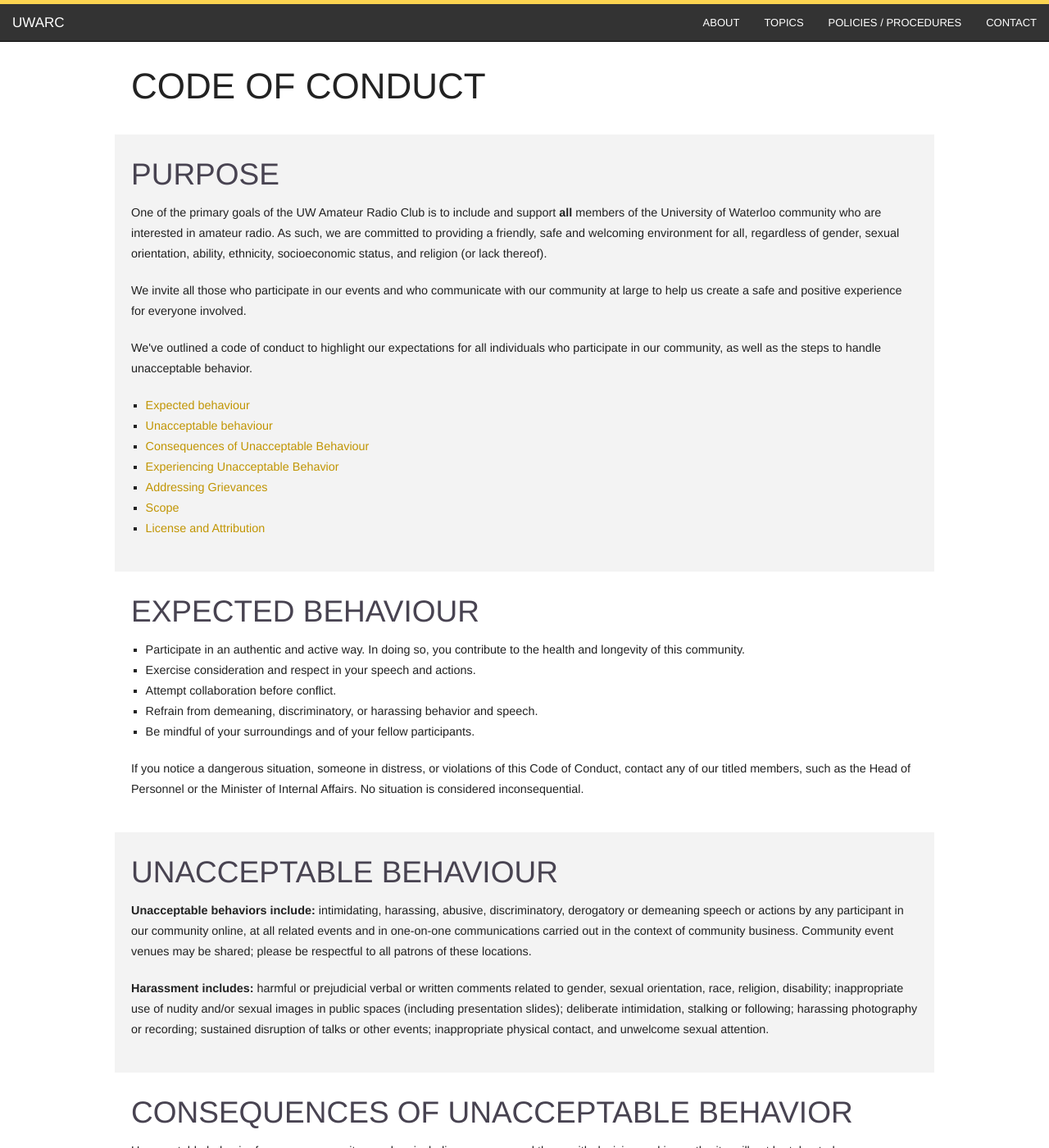
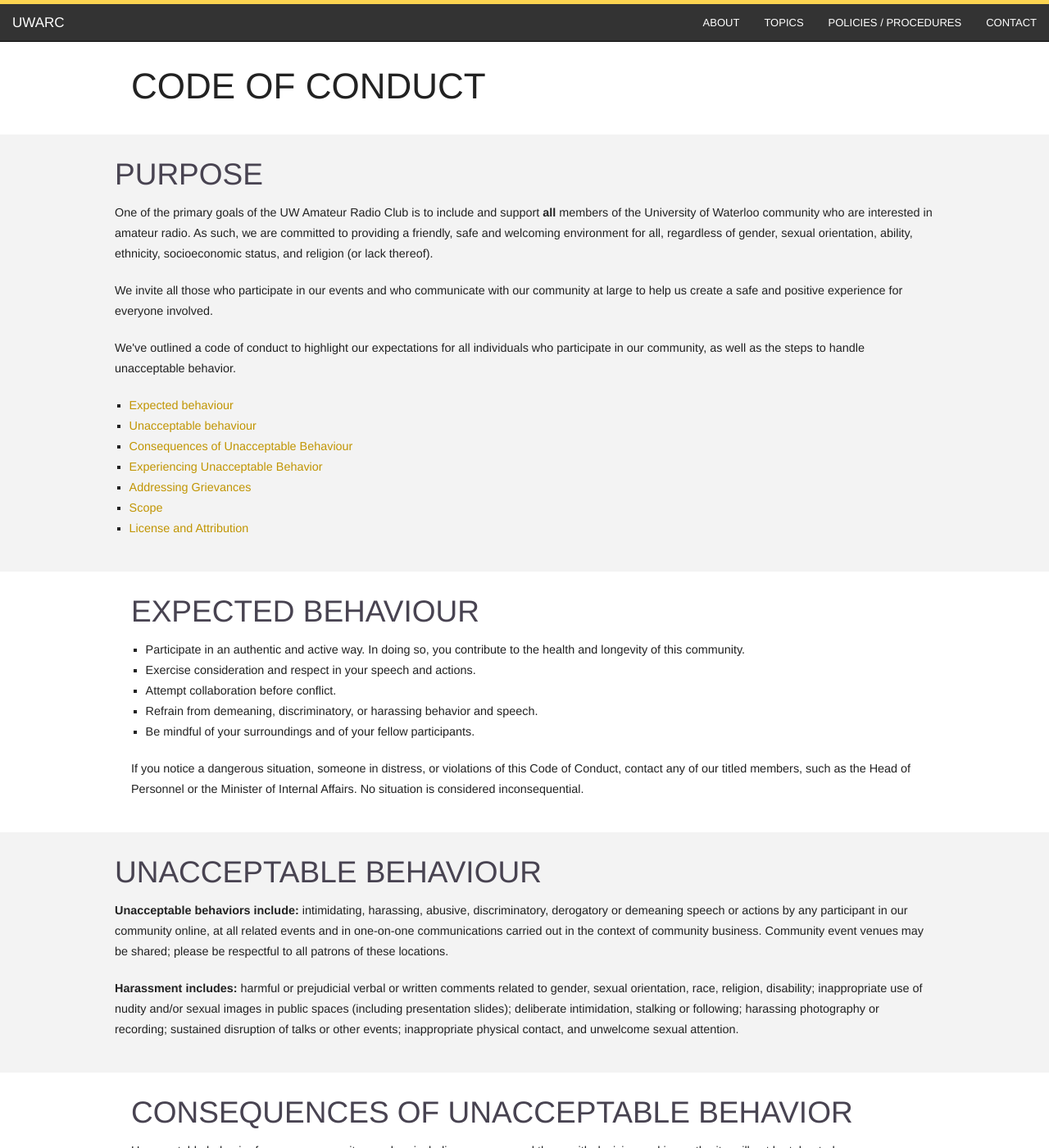
Before and after one commit to zachomedia/uwarc-website, a Jekyll site: the page built from policies-procedures/code-of-conduct/index.html, in a window 1280 px wide and 1400 px high. Shown: the whole window at 82% size. Built offline with Jekyll 4.4.1, drawn with Linux system fonts in a browser that asks for light colours; Markdown is read by kramdown in place of the engine named in the settings.

Commit message:
Minor style update to shaded sections

```diff
--- a/css/uwarc.css
+++ b/css/uwarc.css
@@ -71,6 +71,7 @@ dt {
 
 .shaded {
    background: #f3f3f3;
+   padding: 20px 10px;
 }
 
 .top-bar a:hover {
--- a/policies-procedures/code-of-conduct/index.html
+++ b/policies-procedures/code-of-conduct/index.html
@@ -7,7 +7,8 @@ title: Code of Conduct
     <h1>Code of Conduct</h1>
 </div>
 
-<div class="row shaded">
+<div class="shaded">
+<div class="row">
     <h2 class="subheader">Purpose</h2>
     <p>One of the primary goals of the UW Amateur Radio Club is to include
     and support <strong>all</strong> members of the University of Waterloo
@@ -30,6 +31,7 @@ title: Code of Conduct
       <li><a href="#License">License and Attribution</a></li>
     </ul>
 </div>
+</div>
 <div class="row">
     <h2 class="subheader"><a name="Expected behaviour" id="Expected
     behaviour"></a>Expected Behaviour</h2>
@@ -46,7 +48,8 @@ title: Code of Conduct
     such as the Head of Personnel or the Minister of Internal Affairs. No
     situation is considered inconsequential. </p>
 </div>
-<div class="row shaded">
+<div class="shaded">
+<div class="row">
     <h2 class="subheader"><a name="Unacceptable behaviour" id="Unacceptable
     behaviour"></a>Unacceptable Behaviour</h2>
     <p><strong>Unacceptable behaviors include:</strong> intimidating,
@@ -63,6 +66,7 @@ title: Code of Conduct
     recording; sustained disruption of talks or other events;
     inappropriate physical contact, and unwelcome sexual attention.</p>
 </div>
+</div>
 <div class="row">
     <h2 class="subheader"><a name="Consequences" id="Consequences"></a>Consequences of
     Unacceptable Behavior</h2>
@@ -76,7 +80,8 @@ title: Code of Conduct
     community without warning (and without refund in the case of a paid
     event).</p>
 </div>
-<div class="row shaded">
+<div class="shaded">
+<div class="row">
     <h2 class="subheader"><a name="Experiencing" id="Experiencing"></a>Experiencing
     Unacceptable Behavior</h2>
     <p>If you are subject to or witness unacceptable behavior, or have any
@@ -88,6 +93,7 @@ title: Code of Conduct
     in-person events, organizers will also provide escorts as desired by
     the person experiencing distress.</p>
 </div>
+</div>
 <div class="row">
     <h2 class="subheader"><a name="grievances" id="grievances"></a>Addressing
     Grievances</h2>
@@ -95,12 +101,14 @@ title: Code of Conduct
     this Code of Conduct, you should contact the UW Amateur Radio Club
     with a concise description of your grievance.</p>
 </div>
-<div class="row shaded">
+<div class="shaded">
+<div class="row">
     <h2 class="subheader"><a name="Scope" id="Scope"></a>Scope</h2>
     <p>We expect all community participants (participants, organizers,
     sponsors, and other guests) to abide by this Code of Conduct in all
     community venues &mdash; online and in-person &mdash; as well as in
     all one-on-one communications pertaining to community business.</p>
+</div>
 </div>
 <div class="row">
     <h2 class="subheader"><a name="License" id="License"></a>License and Attribution</h2>
```
Also changed, not shown: about/index.html (+6 -2 lines), index.html (+6 -40 lines).
